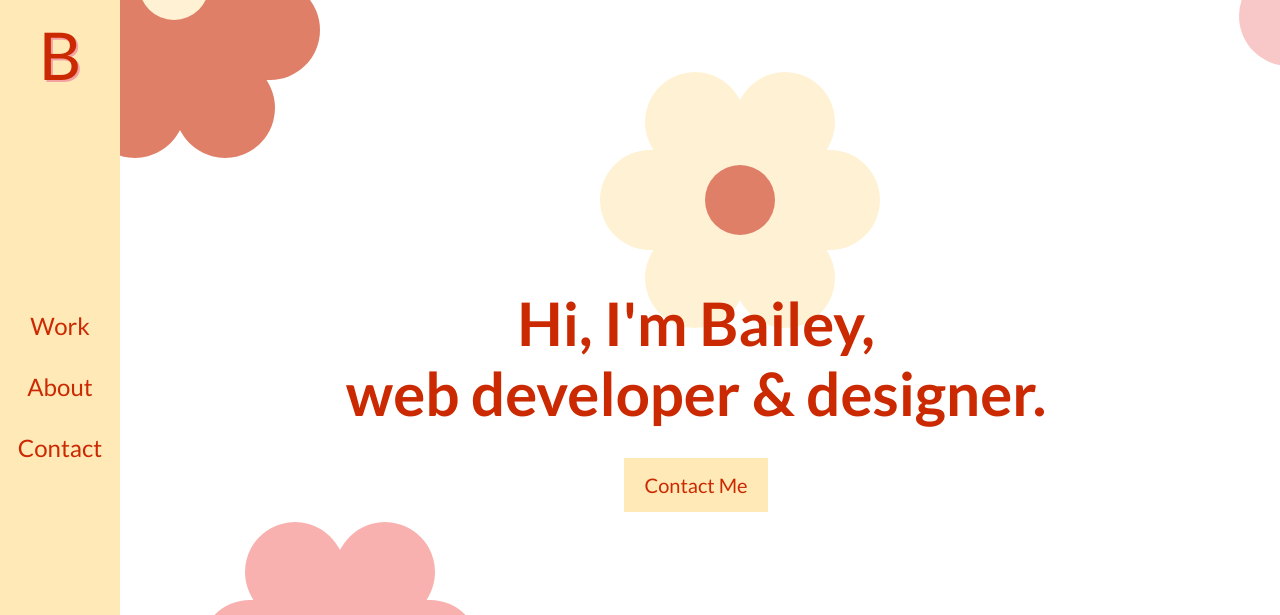
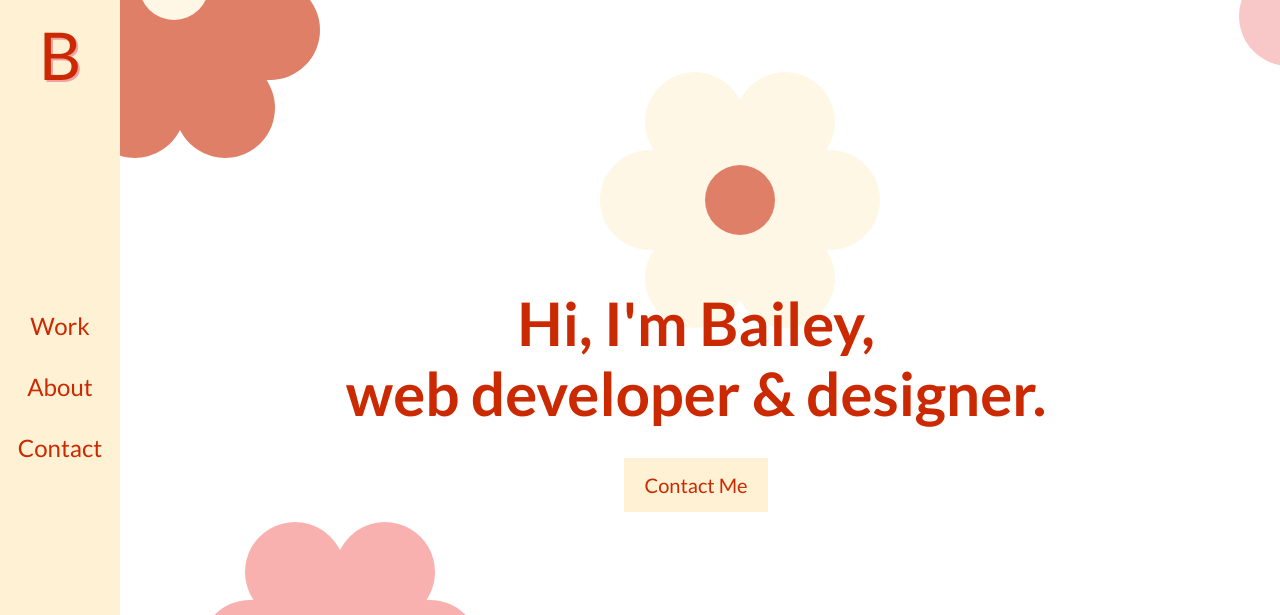
Before and after one commit to dalton-bailey/dalton-bailey.github.io, a plain HTML site: page index.html in a window 1280 px wide. Shown: the top 615 px of the page. Drawn offline with Linux system fonts and the light colour scheme.

Commit message:
changed yellow a smidge

```diff
--- a/styles.scss
+++ b/styles.scss
@@ -5,7 +5,7 @@ $font: "Lato", sans-serif;
 $color-1: #f2f2f2;
 $color-2: #cb2901;
 $color-3: #f2a2a2;
-$color-4: #ffe9b7;
+$color-4: #fff1d4;
 $color-5: #212529;
 $color-6: #f57d7a;
 
```
Also changed, not shown: styles.css.
